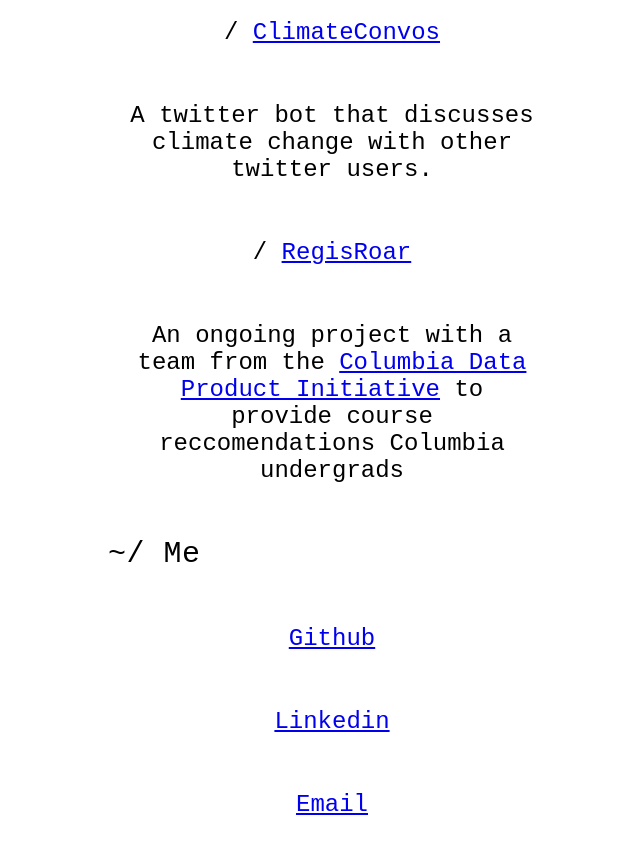
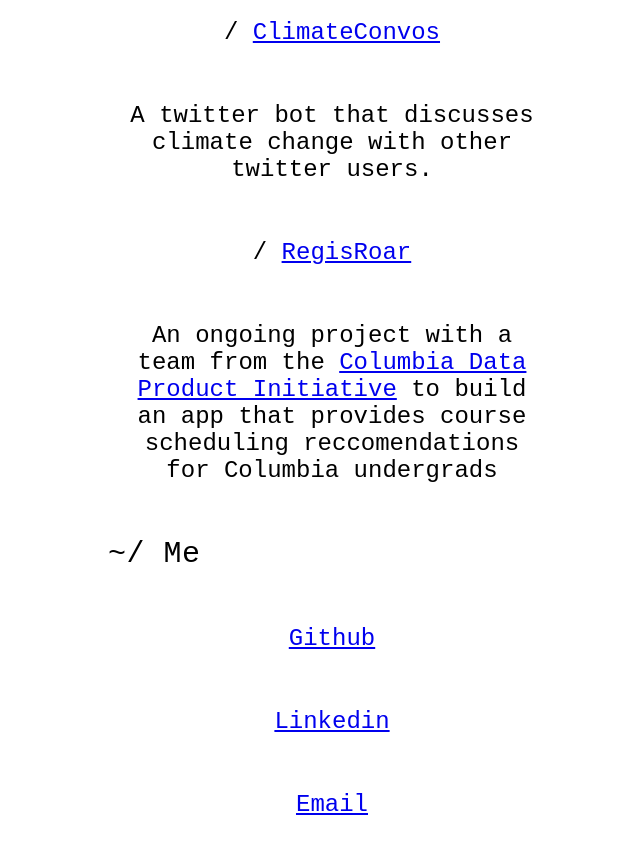
Before and after one commit to lievan/lievan.github.io, a plain HTML site: page index.html in a window 1280 px wide. Shown: the part 1981-2835 px from the top of the page, without its empty margins (84-724 px from the left). Drawn offline with nearby package versions, Linux system fonts and the light colour scheme; a script that the page names is missing.

```diff
--- a/index.html
+++ b/index.html
@@ -82,7 +82,7 @@
               </p>
               <p class="description">
                 An ongoing project with a team from the <a href="https://www.columbiadpi.com/index.php" target = "_blank">Columbia Data Product Initiative</a>
-                to provide course reccomendations Columbia undergrads
+                to build an app that provides course scheduling reccomendations for Columbia undergrads
               </p>
             </div>
             <div class="step" data-steps="8">
```
Also changed, not shown: 1 other file.
